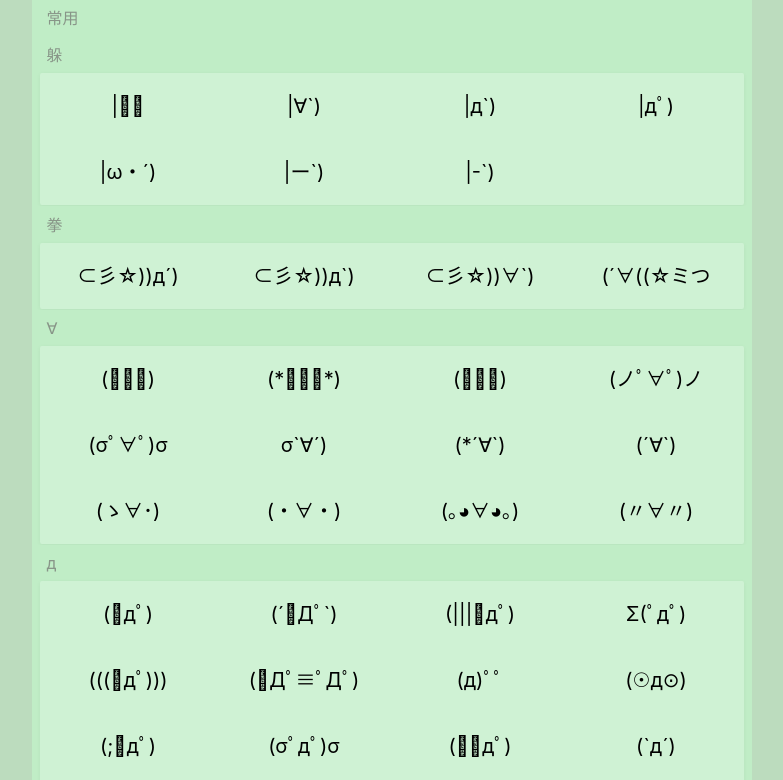
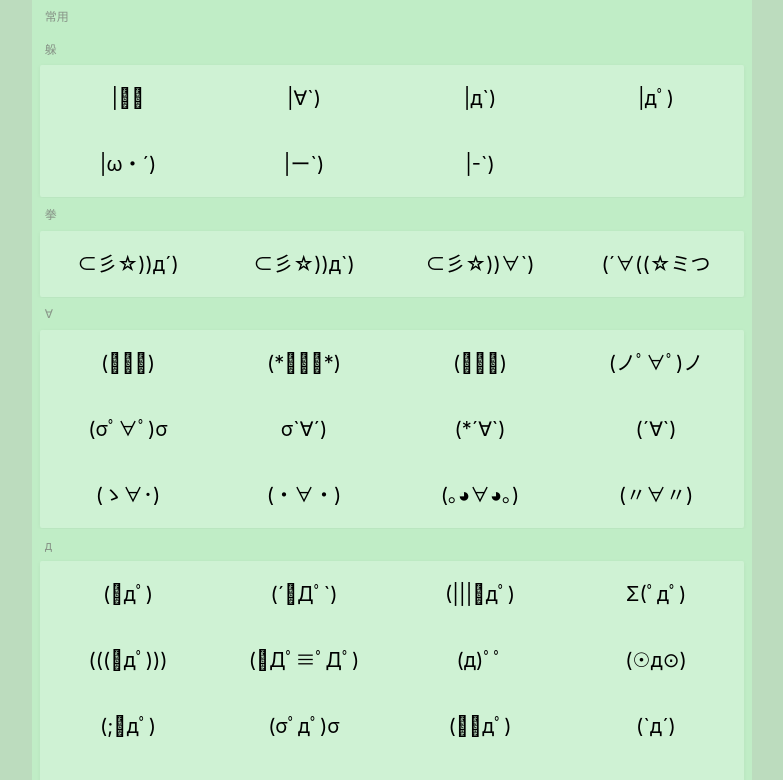
Before and after one commit to jinglen/emoticons-picker, a React (Create React App) app: page / in a window 1280 px wide. Shown: the top 780 px of the page, without its empty margins (248-1031 px from the left). Built offline with nearby package versions, Linux system fonts and the light colour scheme.

Commit message:
update: css

```diff
--- a/src/components/Group.css
+++ b/src/components/Group.css
@@ -13,9 +13,9 @@
 }
 
 .group__title {
-  font-size: 0.8rem;
+  font-size: 0.6rem;
   text-indent: .4em;
-  margin: 0.2em 0;
+  margin: 0.4em 0;
   font-weight: 400;
   color: #889588;
   line-height: 1.8;
```
